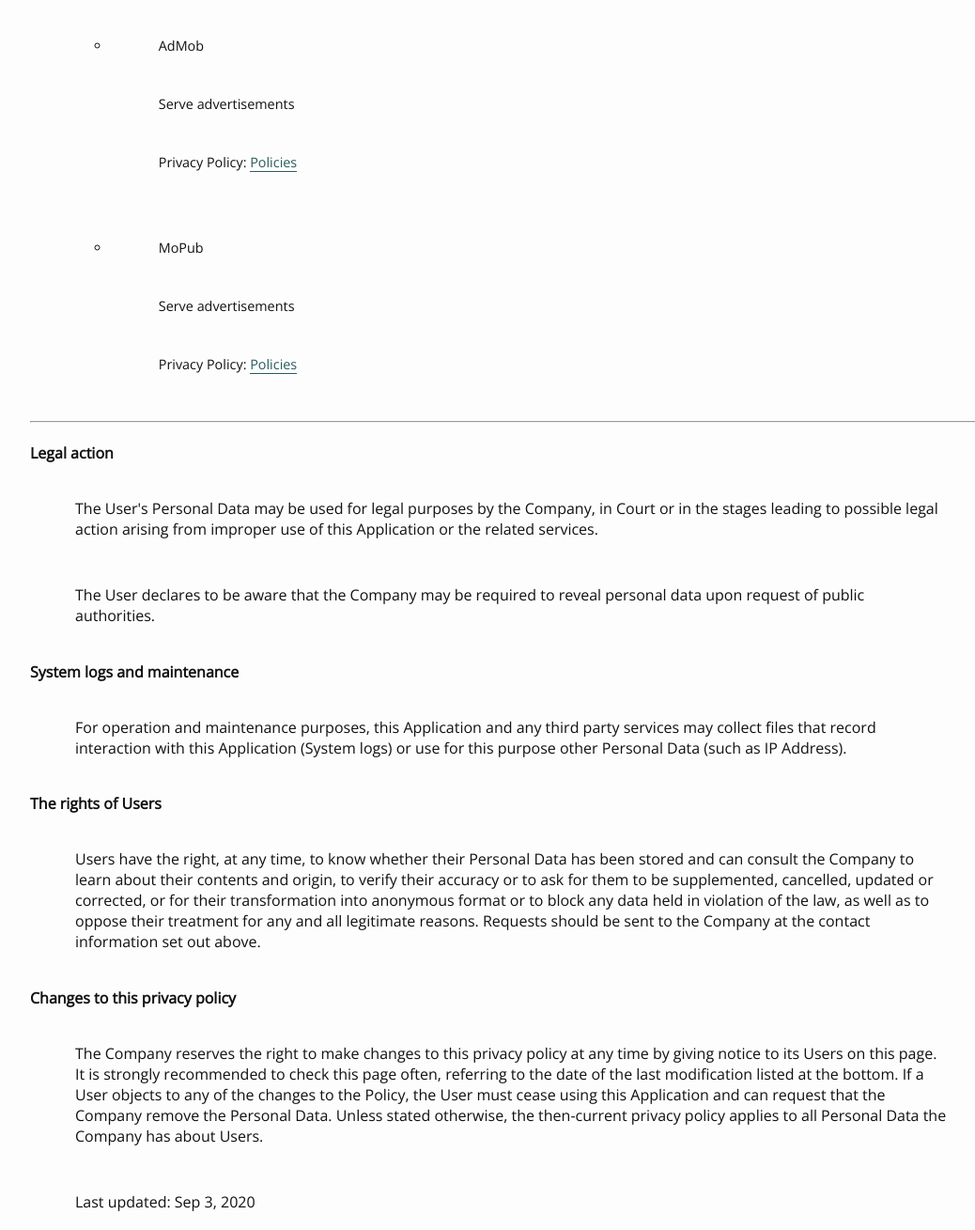
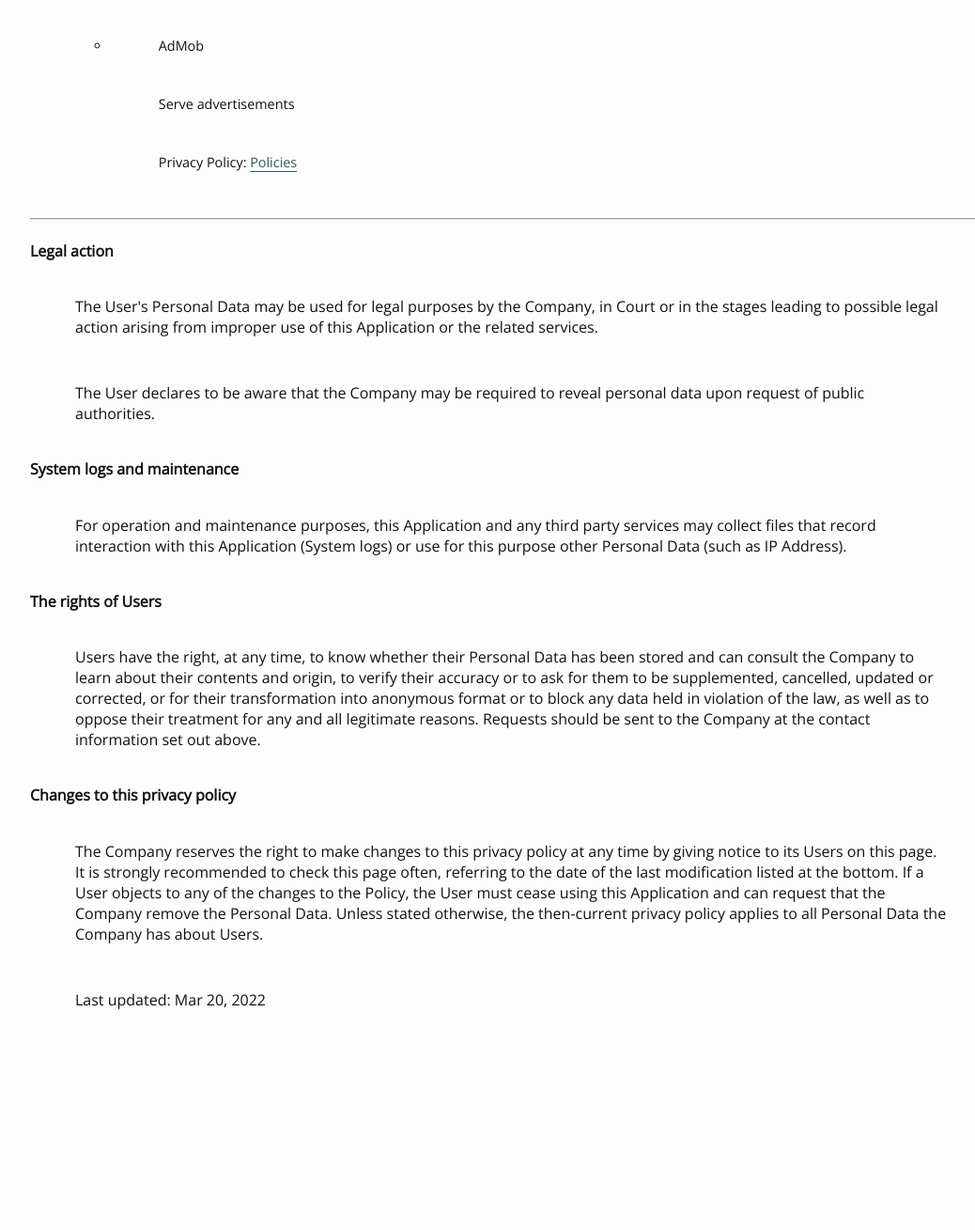
Before and after one commit to FastRobo/FastRobo.github.io, a plain HTML site: page pomo-privacy-policy.html in a window 1280 px wide. Shown: the part 2006-3315 px from the top of the page at 94% size, without its empty margins (96-1134 px from the left). After the commit the page ends 3241 px from the top, so only its background shows below. Drawn offline with nearby package versions, Linux system fonts and the light colour scheme.

Commit message:
remove mopub from Power Focus PP

```diff
--- a/pomo-privacy-policy.html
+++ b/pomo-privacy-policy.html
@@ -96,14 +96,6 @@
 
       <p>Privacy Policy: <a href="https://support.google.com/admob/answer/6128543?hl=en">Policies</a></p>
     </li>
-
-    <li>
-      <p>MoPub</p>
-
-      <p>Serve advertisements</p>
-
-      <p>Privacy Policy: <a href="https://www.mopub.com/en/legal/privacy">Policies</a></p>
-    </li>
   </ul>
 
   <hr>
@@ -126,7 +118,7 @@
 
   <p>The Company reserves the right to make changes to this privacy policy at any time by giving notice to its Users on this page. It is strongly recommended to check this page often, referring to the date of the last modification listed at the bottom. If a User objects to any of the changes to the Policy, the User must cease using this Application and can request that the Company remove the Personal Data. Unless stated otherwise, the then-current privacy policy applies to all Personal Data the Company has about Users.</p>
 
-  <p>Last updated: Sep 3, 2020</p>
+  <p>Last updated: Mar 20, 2022</p>
 
     <script>
       (function(i,s,o,g,r,a,m){i['GoogleAnalyticsObject']=r;i[r]=i[r]||function(){
```
